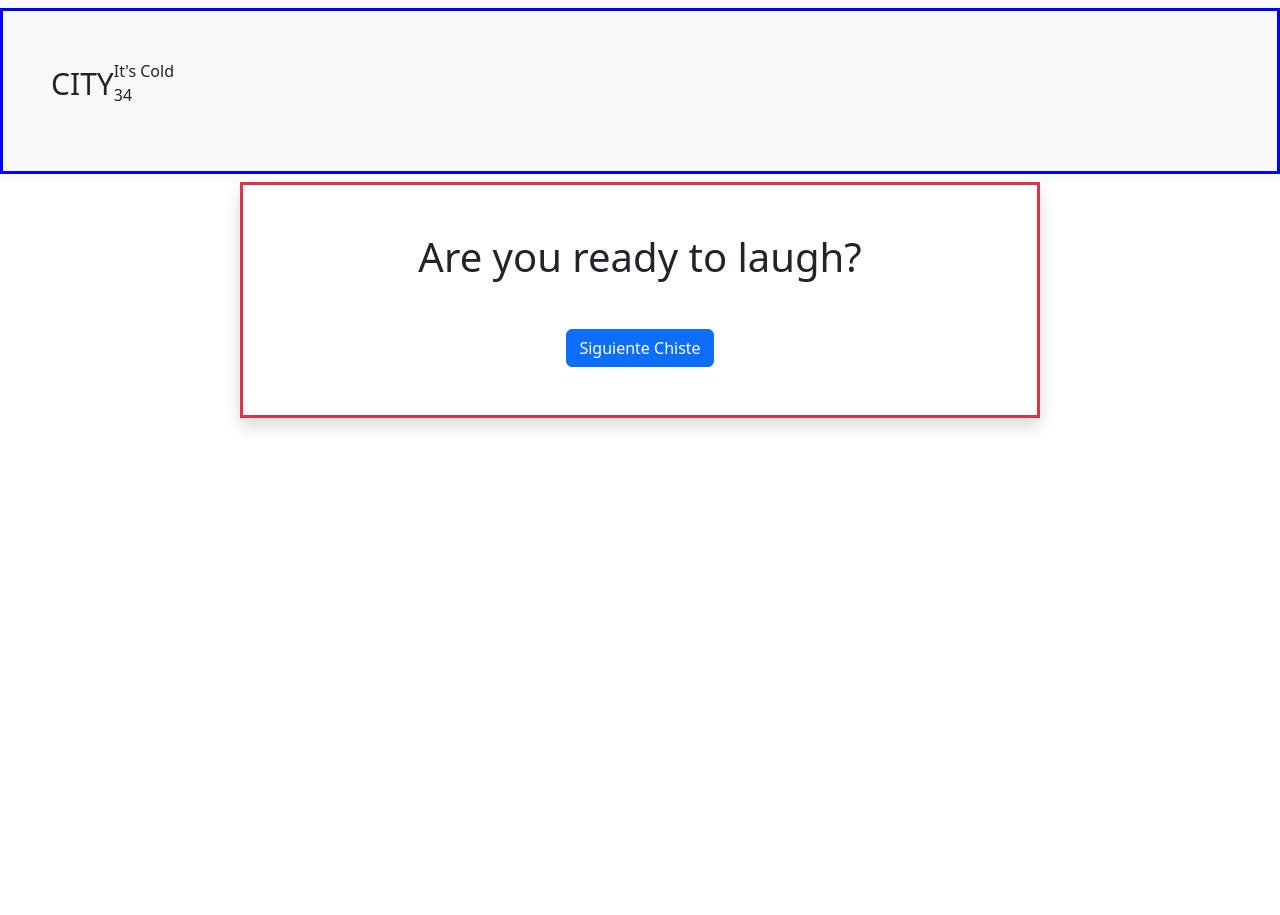
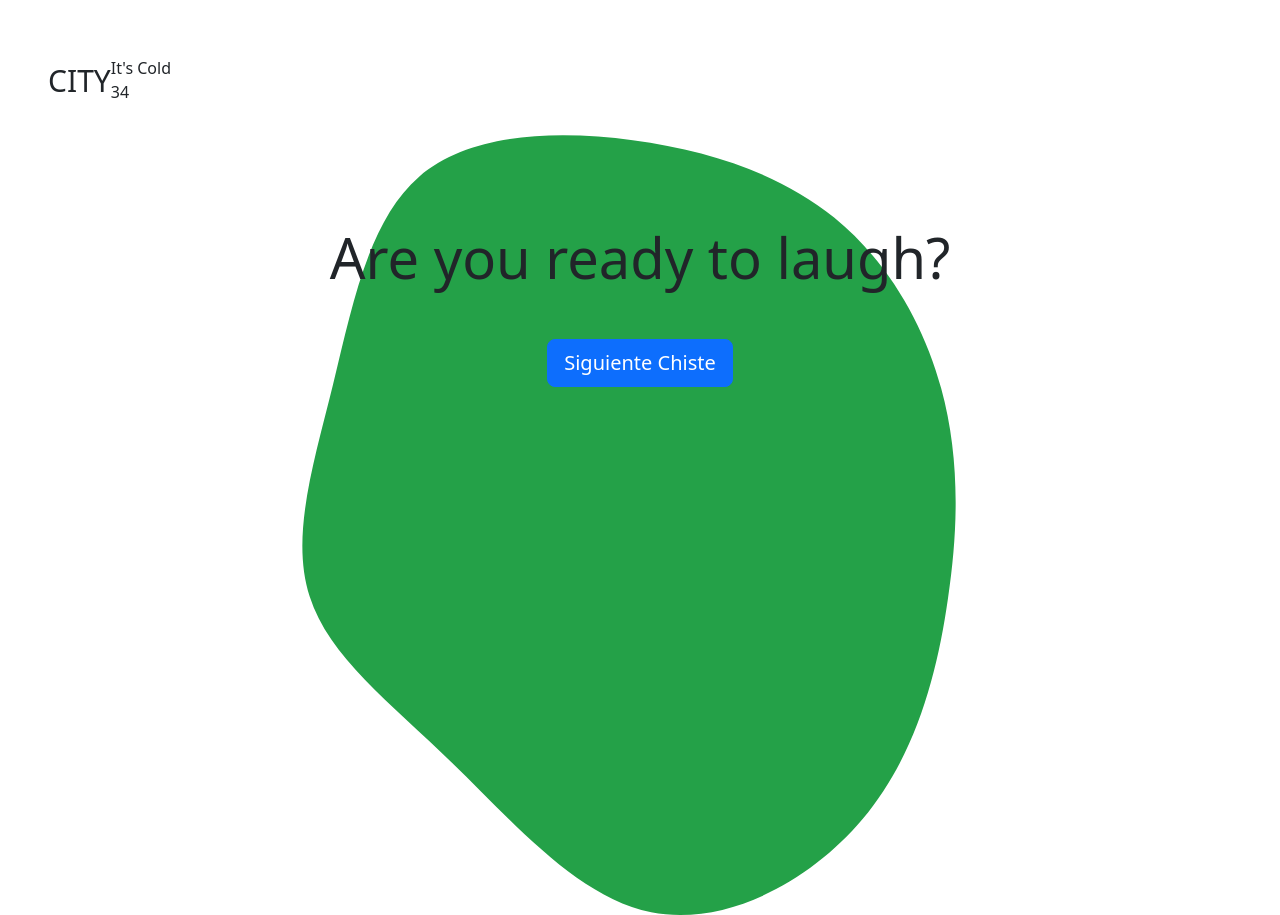
Before and after one commit to valerioprds/Sprint-5, a plain HTML site: page index.html in a window 1280 px wide. Before the commit the page ends 800 px from the top, so only its background shows below. Drawn offline with nearby package versions, Linux system fonts and the light colour scheme.

Commit message:
comit final listo para entrega

```diff
--- a/index.html
+++ b/index.html
@@ -4,6 +4,7 @@
 		<meta charset="UTF-8" />
 		<meta http-equiv="X-UA-Compatible" content="IE=edge" />
 		<meta name="viewport" content="width=device-width, initial-scale=1.0" />
+		<link rel="icon" href="/images/other/emoji-smile-fill.svg" />
 		<title>CHISTES</title>
 		<!-- Bootstrap -->
 		<link
@@ -12,50 +13,65 @@
 			integrity="sha384-KK94CHFLLe+nY2dmCWGMq91rCGa5gtU4mk92HdvYe+M/SXH301p5ILy+dN9+nJOZ"
 			crossorigin="anonymous"
 		/>
+		<link rel="stylesheet" href="styles.css" />
 	</head>
 	<body>
 		<header>
-			<nav class="navbar bg-body-tertiary w-100">
-				<div class="container-fluid p-5" style="border: 3px solid blue">
-
+			<nav class="navbar w-100 bg-transparent">
+				<div class="container-fluid p-5">
 					<div class="location d-flex align-items-center">
-
-						<p class=" location-city justify-content-center  " style="font-size: 30px;">CITY</p>
+						<p
+							class="location-city justify-content-center"
+							style="font-size: 30px"
+						>
+							CITY
+						</p>
 						<p id="icon"></p>
 
-							<div class="degree-section" >
-								<div class="temperature-description">It's Cold</div>
-								<p class="temperature-degree">34</p>
-
-
+						<div class="degree-section">
+							<div class="temperature-description">It's Cold</div>
+							<p class="temperature-degree">34</p>
 						</div>
 					</div>
 				</div>
 			</nav>
 		</header>
 		<main>
-			<div
-				class="mx-auto border border-3 border-danger p-5 shadow"
-				style="max-width: 800px"
-			>
-				<h1 class="text-center">Are you ready to laugh?</h1>
-				<p id="jokesDisplayedHere" class="text-center m-5"></p>
+			<div class="mx-auto p-5" style="max-width: 800px">
+				<h1 class="text-center" style="font-size: 3.5rem">Are you ready to laugh?</h1>
+				<p
+					id="jokesDisplayedHere"
+					class="text-center m-5"
+					style="font-size: 2rem"
+				></p>
 				<div
 					id="scoreButtons"
 					class="d-flex justify-content-center mb-5 justify-content-evenly d-none"
 				>
-					<button class="btn bg-transparent " style="font-size: 2.5rem;" onclick="scoreJoke(1)">
-						&#128577
+					<button
+						class="btn bg-transparent"
+						style="font-size: 2.5rem"
+						onclick="scoreJoke(1)"
+					>
+						&#128577;
 					</button>
-					<button class="btn bg-transparent" style="font-size: 2.5rem;" onclick="scoreJoke(2)">
-						&#129300
+					<button
+						class="btn bg-transparent"
+						style="font-size: 2.5rem"
+						onclick="scoreJoke(2)"
+					>
+						&#129300;
 					</button>
-					<button class="btn bg-transparent" style="font-size: 2.5rem;" onclick="scoreJoke(3)">
-						&#128512
+					<button
+						class="btn bg-transparent"
+						style="font-size: 2.5rem"
+						onclick="scoreJoke(3)"
+					>
+						&#128512;
 					</button>
 				</div>
 				<div class="d-flex justify-content-center">
-					<button id="jokeGenerator" class="btn btn-primary">
+					<button id="jokeGenerator" class="btn btn-primary btn-lg">
 						Siguiente Chiste
 					</button>
 				</div>
--- /dev/null
+++ b/styles.css
@@ -0,0 +1,9 @@
+body {
+	background-image: url(/images/other/blob.svg);
+	background-size: cover;
+	background-position: center;
+	background-size: 76%;
+	background-repeat: no-repeat;
+	height: 61rem;
+
+}
```
Also changed, not shown: images/other/blob.svg (added), images/other/emoji-smile-fill.svg (added).
